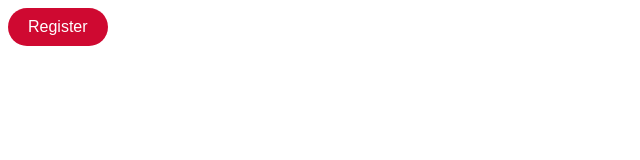
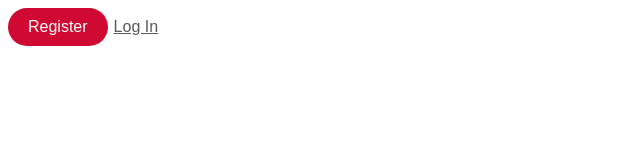
Before and after one commit to vitran75/cs4300_final_project, a Next.js app in the folder frontend/one-flash/: page / in a window 1280 px wide. Shown: the top 160 px of the page, without its empty margins (0-640 px from the left). Built offline with nearby package versions, Linux system fonts and the light colour scheme.

Commit message:
LoginButton created
non-functional

```diff
--- /dev/null
+++ b/frontend/one-flash/src/app/components/LoginButton.tsx
@@ -0,0 +1,9 @@
+import React from 'react';
+
+function LoginButton() {
+  return (
+   <button className="LoginButton">Log In</button>
+  );
+}
+
+export default LoginButton;
--- a/frontend/one-flash/src/app/globals.css
+++ b/frontend/one-flash/src/app/globals.css
@@ -15,3 +15,18 @@
 .RegisterButton:hover {
   background-color: #a20524;
 }
+
+.LoginButton {
+
+  background: none;
+  border: none;
+  color: #5B5858;
+  curser: pointer;
+  font-size: 16px;
+  text-decoration: underline;
+
+}
+
+.LoginButton:hover {
+  color: #a20524;
+}
--- a/frontend/one-flash/src/app/page.tsx
+++ b/frontend/one-flash/src/app/page.tsx
@@ -1,11 +1,13 @@
 import Image from "next/image";
 import styles from "./page.module.css";
 import RegisterButton from "./components/RegisterButton";
+import LoginButton from "./components/LoginButton";
 
 export default function Home() {
   return (
     <>
       <RegisterButton />
+      <LoginButton />
     </>
   );
 }
```
